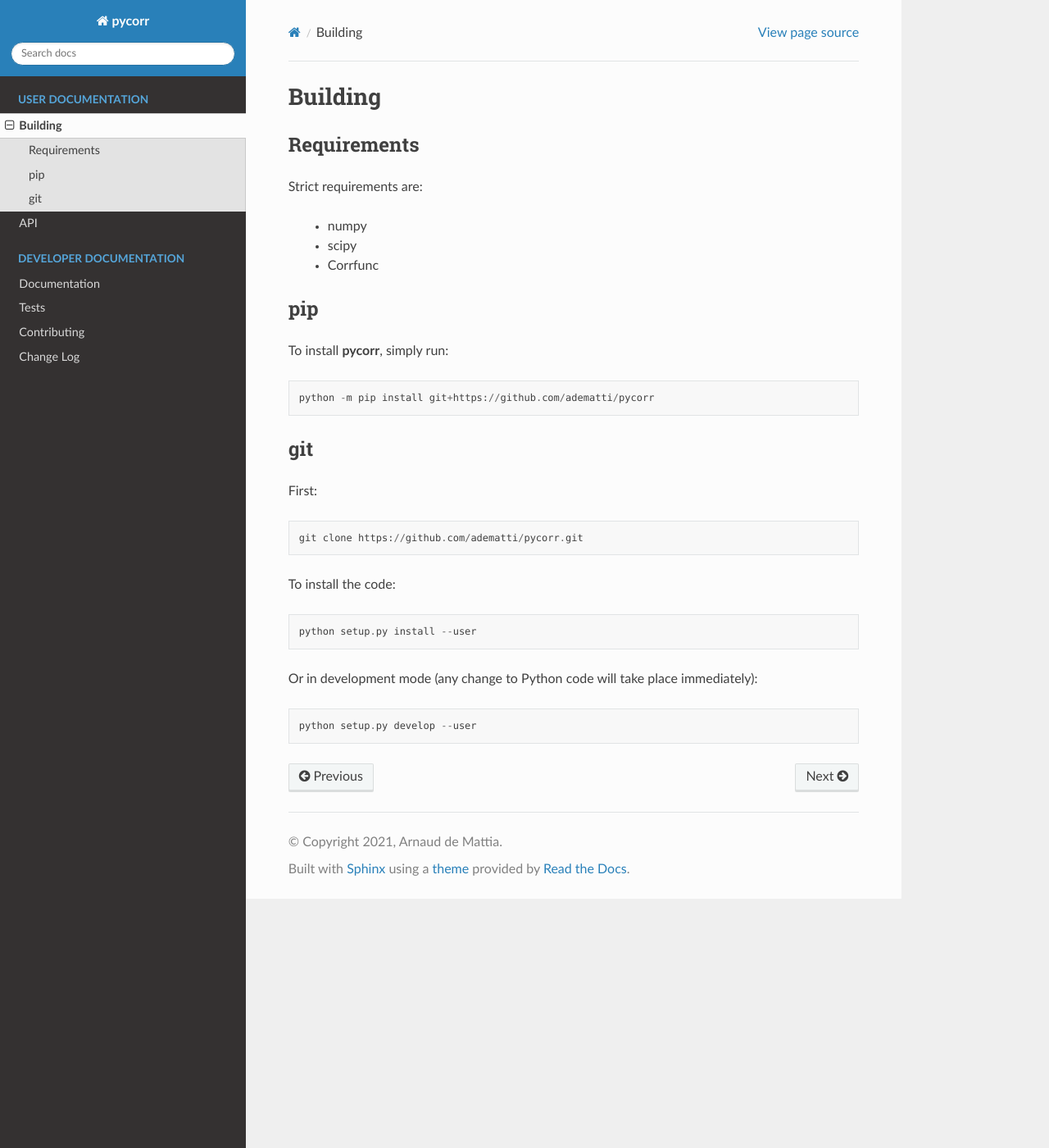
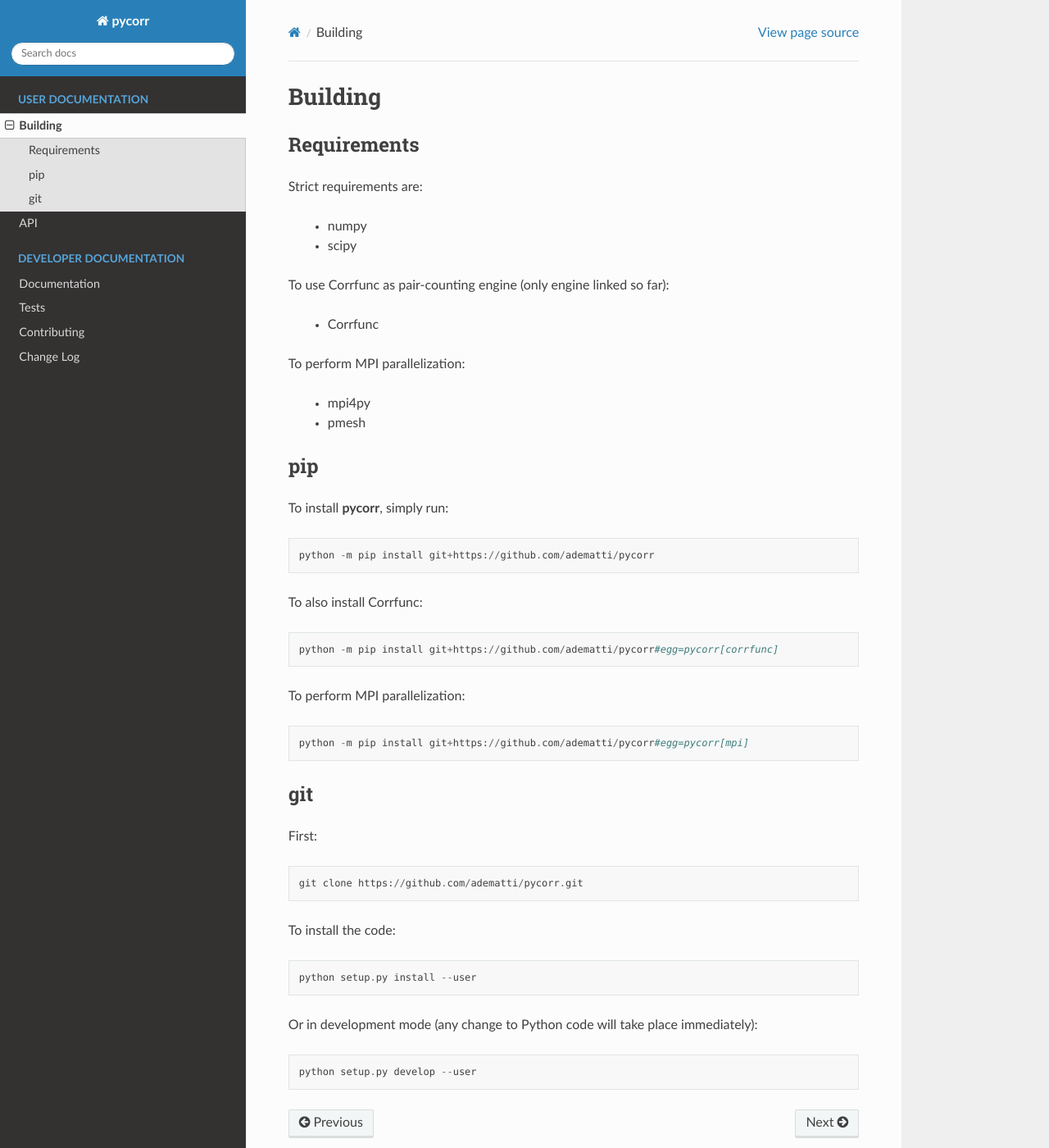
Before and after one commit to cosmodesi/pycorr, a Sphinx documentation site: the page built from doc/user/building.rst, in a window 1280 px wide and 1400 px high. Shown: the whole window at 82% size. Built offline with Sphinx 7.4.7 and the Read the Docs theme 2.0.0, drawn with Linux system fonts in a browser that asks for light colours.

Commit message:
update pip install

```diff
--- a/doc/user/building.rst
+++ b/doc/user/building.rst
@@ -9,13 +9,29 @@ Strict requirements are:
 
   - numpy
   - scipy
+
+To use Corrfunc as pair-counting engine (only engine linked so far):
+
   - Corrfunc
+
+To perform MPI parallelization:
+
+  - mpi4py
+  - pmesh
 
 pip
 ---
 To install **pycorr**, simply run::
 
   python -m pip install git+https://github.com/adematti/pycorr
+
+To also install Corrfunc::
+
+  python -m pip install git+https://github.com/adematti/pycorr#egg=pycorr[corrfunc]
+
+To perform MPI parallelization::
+
+  python -m pip install git+https://github.com/adematti/pycorr#egg=pycorr[mpi]
 
 git
 ---
--- a/setup.py
+++ b/setup.py
@@ -8,6 +8,7 @@ setup(name='pycorr',
       description='Estimation of correlation functions',
       license='GPL3',
       url='http://github.com/adematti/pycorr',
-      install_requires=['numpy', 'scipy', 'Corrfunc'],
+      install_requires=['numpy', 'scipy'],
+      extras_require={'mpi':['mpi4py','pmesh'],'corrfunc':['Corrfunc']},
       packages=['pycorr']
 )
```
Also changed, not shown: README.md (+8 -0 lines).
